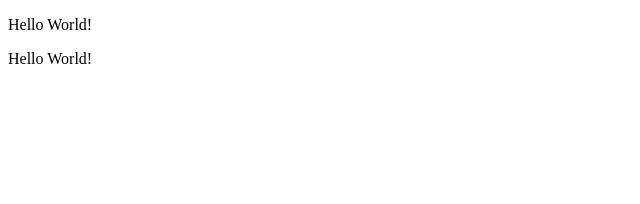
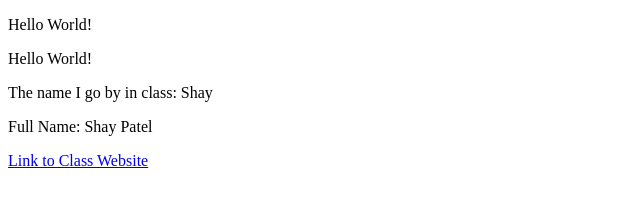
Before and after one commit to Shay97279/Shay97279.github.io, a plain HTML site: page index.html in a window 1280 px wide. Shown: the whole page, without its empty margins (0-640 px from the left). Drawn offline with Linux system fonts and the light colour scheme.

Commit message:
added basic info

```diff
--- a/index.html
+++ b/index.html
@@ -10,6 +10,13 @@
 <body>
     <p>Hello World!</p>
     <p>Hello World!</p>
+    <p>The name I go by in class: Shay</p>
+    <p>Full Name: Shay Patel</p>
+    <a href="https://mattm401.github.io/">Link to Class Website</a>
+
+
+
+
 
 </body>
 
```
